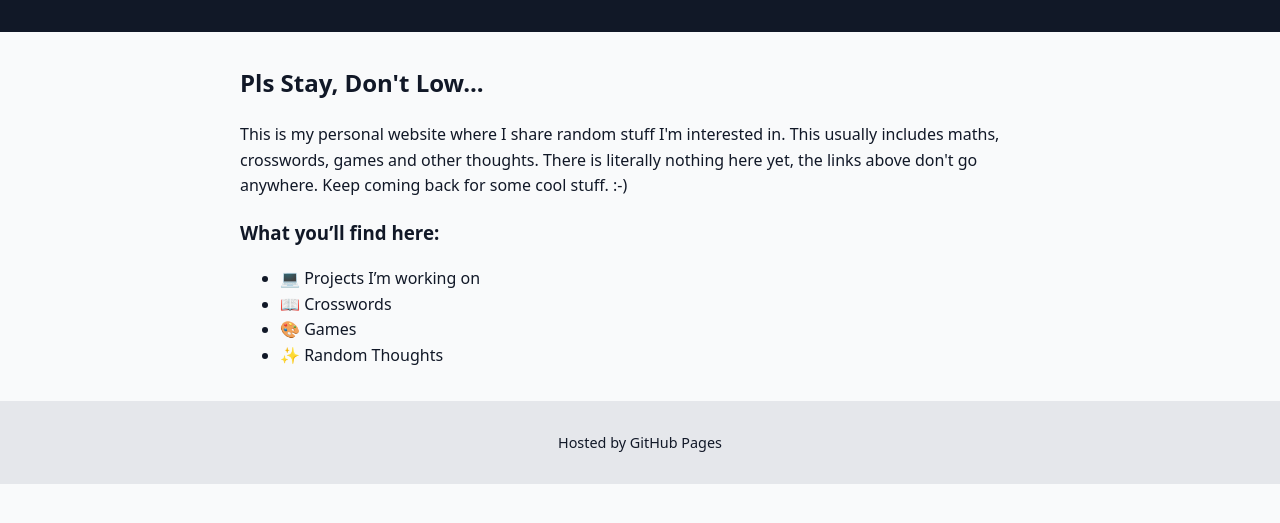
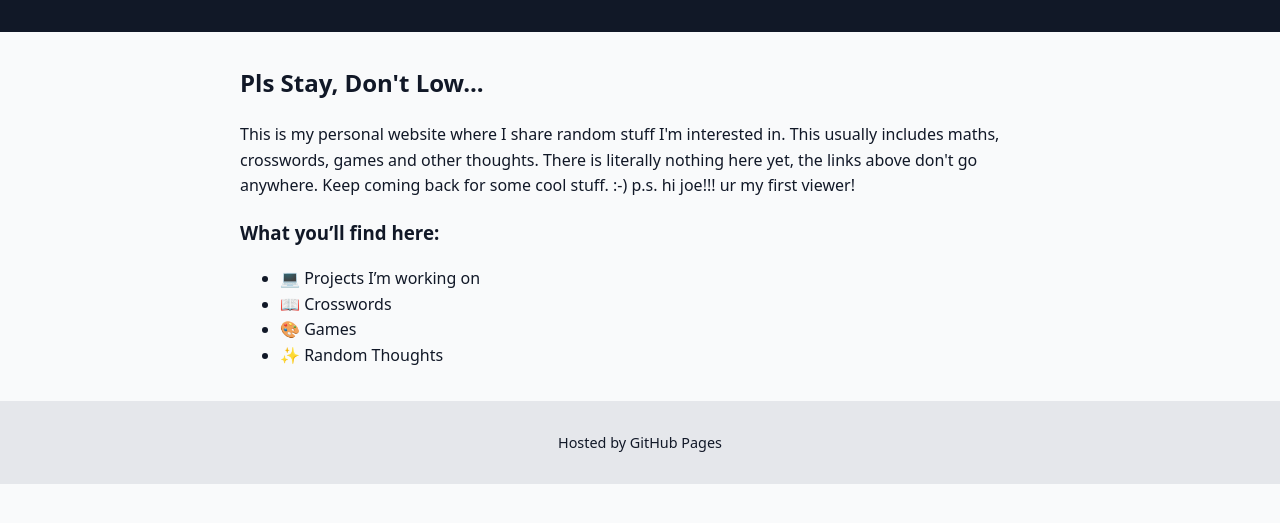
Before and after one commit to louiss1010/staylow, a plain HTML site: page index.html in a window 1280 px wide. Shown: the part 125-648 px from the top of the page. Drawn offline with Linux system fonts and the light colour scheme.

Commit message:
Update index.html

```diff
--- a/index.html
+++ b/index.html
@@ -67,7 +67,11 @@
 
   <main>
     <h2>Pls Stay, Don't Low...</h2>
-    <p>This is my personal website where I share random stuff I'm interested in. This usually includes maths, crosswords, games and other thoughts. There is literally nothing here yet, the links above don't go anywhere. Keep coming back for some cool stuff. :-)</p>
+    <p>This is my personal website where I share random stuff I'm interested in.
+      This usually includes maths, crosswords, games and other thoughts.
+      There is literally nothing here yet, the links above don't go anywhere.
+      Keep coming back for some cool stuff. :-)
+    p.s. hi joe!!! ur my first viewer!</p>
 
     <h3>What you’ll find here:</h3>
     <ul>
```
